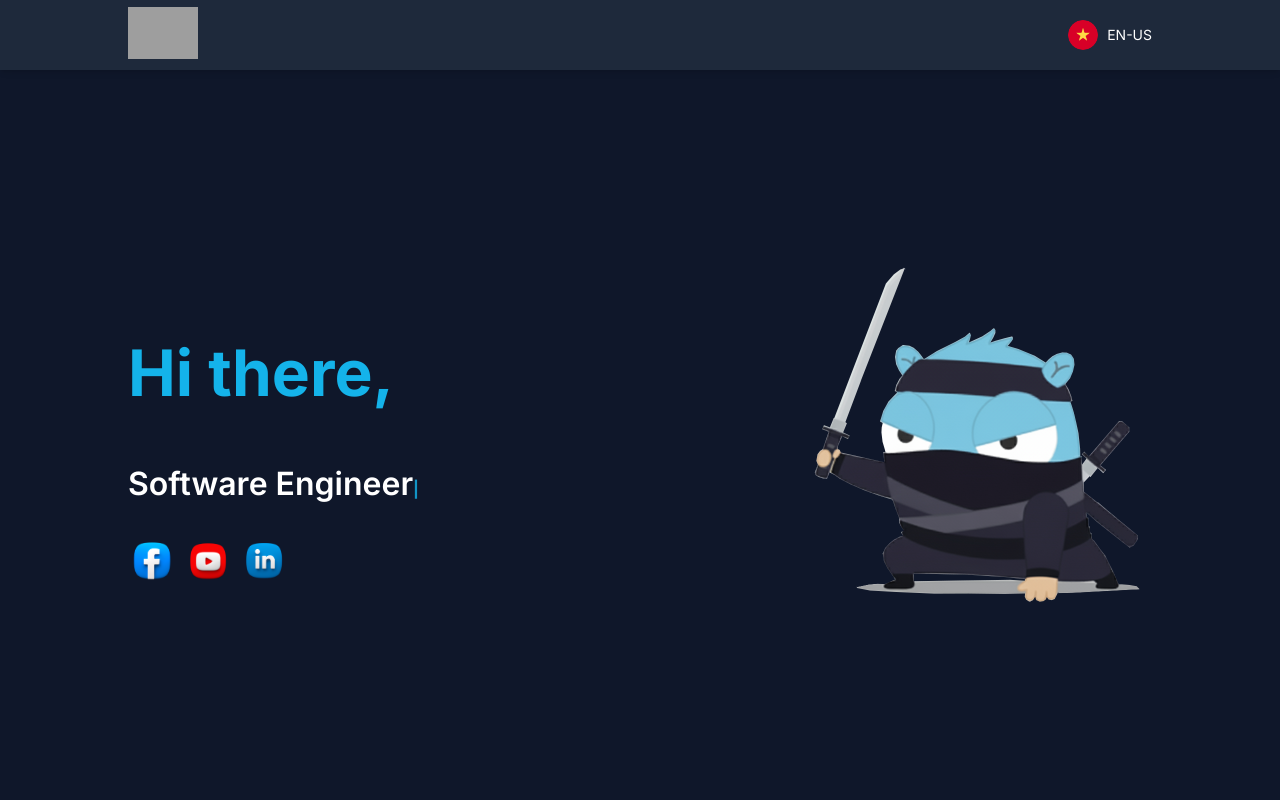
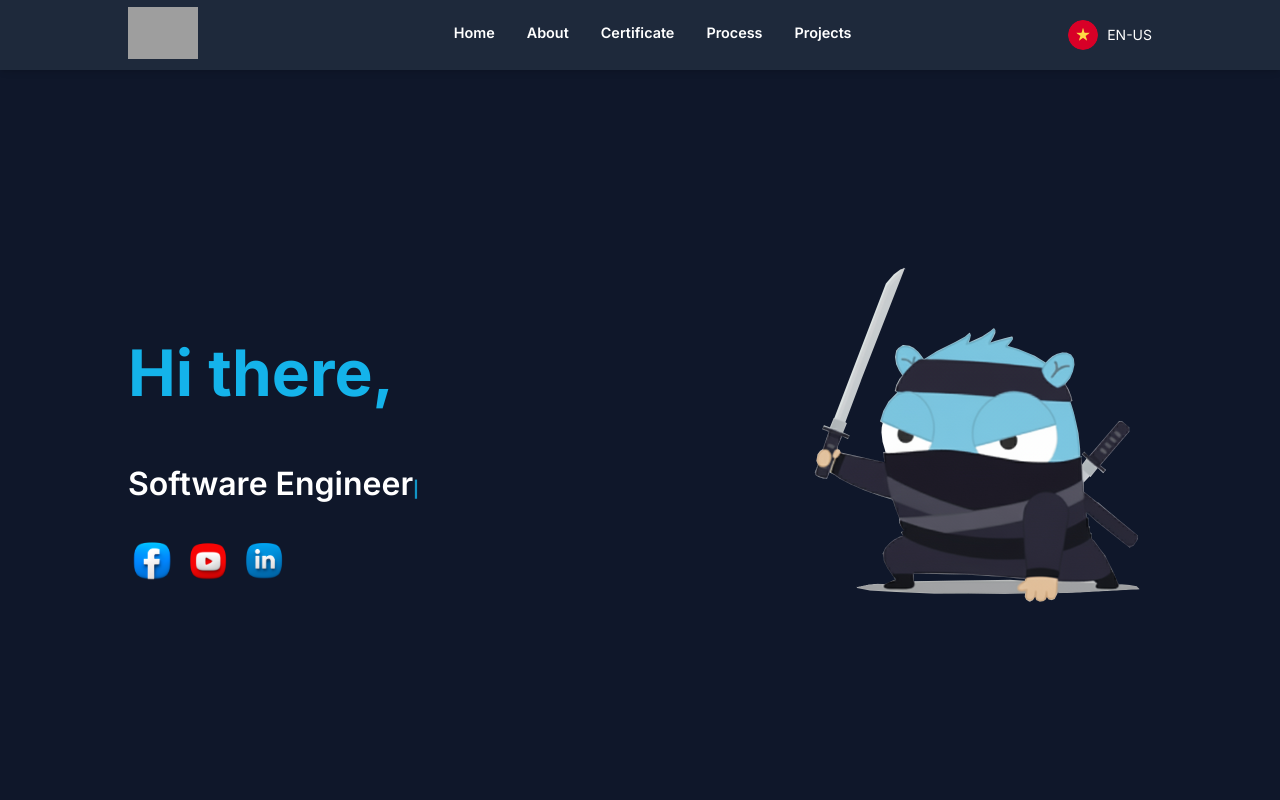
Before and after one commit to minhtrifit/my-portfolio, a React (Vite) app: page / in a window 1280 px wide. Shown: the top 800 px of the page. Built offline with nearby package versions, Linux system fonts and the light colour scheme; grey boxes are pictures that could not be loaded.

Commit message:
feat: add header menu

```diff
--- a/src/components/global/Header/Header.tsx
+++ b/src/components/global/Header/Header.tsx
@@ -1,9 +1,60 @@
+import { useEffect, useState } from 'react';
 import { useLocation, useNavigate } from 'react-router-dom';
+import { Button, Drawer } from 'antd';
+import { useTranslation } from 'react-i18next';
+import { useIsMobile } from '@/hooks/useIsMobile';
+import { useScrollToId } from '@/hooks/useScrollToId';
+import { useActiveSection } from '@/hooks/useActiveSection';
+import { IoMdMenu } from 'react-icons/io';
 import LanguageToggle from '../LanguageToggle/LanguageToggle';
+
+import styles from './styles.module.scss';
 
 const Header = () => {
   const location = useLocation();
   const navigate = useNavigate();
+  const scrollToId = useScrollToId(70);
+  const isMobile = useIsMobile(768);
+  const { t } = useTranslation();
+
+  // const [activeSection, setActiveSection] = useState<string>('home-section');
+  const [openMenu, setOpenMenu] = useState<boolean>(false);
+
+  // useActiveSection(
+  //   ['home-section', 'about-section', 'certificate-section', 'process-section', 'project-section'],
+  //   (value: string) => {
+  //     console.log(value);
+  //     setActiveSection(value);
+  //   },
+  // );
+
+  const NAVIGATIONS = [
+    {
+      key: 'home-navigate',
+      name: t('home'),
+      id: 'home-section',
+    },
+    {
+      key: 'about-navigate',
+      name: t('about'),
+      id: 'about-section',
+    },
+    {
+      key: 'certificate-navigate',
+      name: t('certificate'),
+      id: 'certificate-section',
+    },
+    {
+      key: 'process-navigate',
+      name: t('process'),
+      id: 'process-section',
+    },
+    {
+      key: 'project-navigate',
+      name: t('projects'),
+      id: 'project-section',
+    },
+  ];
 
   const handleNavigateHome = () => {
     if (location.pathname !== '/') {
@@ -13,10 +64,56 @@ const Header = () => {
         top: 0,
         behavior: 'smooth',
       });
+
+      // setActiveSection('home-section');
     }
   };
 
+  const handleNavigateItem = (id: string) => {
+    scrollToId(id);
+    // setActiveSection(id);
+  };
+
+  const showMenu = () => {
+    setOpenMenu(true);
+  };
+
+  const onCloseMenu = () => {
+    setOpenMenu(false);
+  };
+
+  useEffect(() => {
+    if (!isMobile && openMenu) onCloseMenu();
+  }, [isMobile]);
+
   return (
+    <>
+      <Drawer
+        className={styles.mobile__drawer}
+        closable={{ 'aria-label': 'Close Button' }}
+        onClose={onCloseMenu}
+        open={openMenu}
+        placement='left'
+      >
+        <ul className='p-0 flex flex-col'>
+          {NAVIGATIONS.map((item) => {
+            return (
+              <li key={item.key} className='list-none'>
+                <div
+                  className='px-8 py-4 hover:cursor-pointer'
+                  onClick={() => {
+                    handleNavigateItem(item.id);
+                    onCloseMenu();
+                  }}
+                >
+                  <span className={`text-[0.9rem] font-semibold`}>{item.name}</span>
+                </div>
+              </li>
+            );
+          })}
+        </ul>
+      </Drawer>
+
       <header className='fixed top-0 left-0 z-[100] w-full h-[70px] flex bg-secondary-gray shadow-md'>
         <div
           className='w-full max-w-[1024px] mx-auto px-[16px] py-[10px]
@@ -26,9 +123,39 @@ const Header = () => {
             <img className='w-full' src='/assets/images/logo.png' alt='logo' />
           </div>
 
+          {!isMobile && (
+            <ul className='h-full flex gap-8'>
+              {NAVIGATIONS.map((item) => {
+                return (
+                  <li key={item.key} className='list-none'>
+                    <div
+                      className={'relative h-full mt-3 hover:cursor-pointer'}
+                      onClick={() => {
+                        handleNavigateItem(item.id);
+                      }}
+                    >
+                      <span className={`text-[0.9rem] font-semibold`}>{item.name}</span>
+
+                      {/* {item.id === activeSection && (
+                        <div
+                          className='absolute bottom-[10px] left-1/2 -translate-x-1/2
+                                      w-[30px] h-[6px] bg-primary rounded-md'
+                        />
+                      )} */}
+                    </div>
+                  </li>
+                );
+              })}
+            </ul>
+          )}
+
+          <div className='flex items-center gap-5'>
             <LanguageToggle />
+            {isMobile && <Button icon={<IoMdMenu size={20} />} onClick={showMenu} />}
+          </div>
         </div>
       </header>
+    </>
   );
 };
 
--- /dev/null
+++ b/src/components/global/Header/styles.module.scss
@@ -0,0 +1,5 @@
+.mobile__drawer {
+  :global(.ant-drawer-body) {
+    padding: 0 !important;
+  }
+}
--- /dev/null
+++ b/src/hooks/useActiveSection.ts
@@ -0,0 +1,27 @@
+import { useEffect } from 'react';
+
+export const useActiveSection = (sectionIds: string[], onChange: (id: string) => void) => {
+  useEffect(() => {
+    const observer = new IntersectionObserver(
+      (entries) => {
+        entries.forEach((entry) => {
+          if (entry.isIntersecting) {
+            onChange(entry.target.id);
+          }
+        });
+      },
+      {
+        root: null,
+        rootMargin: '0px',
+        threshold: 0.5, // phần trăm section hiển thị trong viewport
+      },
+    );
+
+    sectionIds.forEach((id) => {
+      const el = document.getElementById(id);
+      if (el) observer.observe(el);
+    });
+
+    return () => observer.disconnect();
+  }, [sectionIds, onChange]);
+};
--- /dev/null
+++ b/src/hooks/useScrollToId.ts
@@ -0,0 +1,26 @@
+import { useCallback } from 'react';
+
+type ScrollPosition = 'start' | 'center' | 'end';
+
+export function useScrollToId(defaultOffset = 0) {
+  const scrollToId = useCallback(
+    (id: string, position: ScrollPosition = 'start') => {
+      const element = document.getElementById(id);
+
+      if (element) {
+        const elementTop = element.getBoundingClientRect().top + window.scrollY;
+        const offset =
+          position === 'center'
+            ? elementTop - window.innerHeight / 2 + element.offsetHeight / 2 - defaultOffset
+            : position === 'end'
+            ? elementTop + element.offsetHeight - window.innerHeight - defaultOffset
+            : elementTop - defaultOffset;
+
+        window.scrollTo({ top: offset, behavior: 'smooth' });
+      }
+    },
+    [defaultOffset],
+  );
+
+  return scrollToId;
+}
--- a/src/i18n/locales/en/translation.json
+++ b/src/i18n/locales/en/translation.json
@@ -1,4 +1,7 @@
 {
+  "home": "Home",
+  "about": "About",
+  "certificate": "Certificate",
   "hello": "Hi there",
   "i-am-tri": "I'm Minh Tris",
   "software-engineer": "Software Engineer",
--- a/src/i18n/locales/vi/translation.json
+++ b/src/i18n/locales/vi/translation.json
@@ -1,4 +1,7 @@
 {
+  "home": "Trang chủ",
+  "about": "Giới thiệu",
+  "certificate": "Chứng chỉ",
   "hello": "Xin chào",
   "i-am-tri": "Tớ là Minh Trí",
   "software-engineer": "Một lập trình viên",
--- a/src/pages/home/components/about-section/AboutSection.tsx
+++ b/src/pages/home/components/about-section/AboutSection.tsx
@@ -35,7 +35,7 @@ const AboutSection = () => {
   });
 
   return (
-    <section className='w-full flex bg-secondary-gray overflow-x-hidden'>
+    <section id='about-section' className='w-full flex bg-secondary-gray overflow-x-hidden'>
       <div
         className='mx-auto w-full max-w-[1024px] px-[16px] my-[100px]
                     grid grid-cols-1 lg:grid-cols-[350px_1fr] gap-[50px]'
@@ -71,11 +71,11 @@ const AboutSection = () => {
           <Marquee autoFill>
             {TECH_STACK.map((tech: { name: string; logo: string }) => {
               return (
-                <div key={uuidv4()} className='mx-10 h-[100px]'>
+                <div key={uuidv4()} className='mx-10 h-[80px]'>
                   <div className='w-full h-full bg-primary-gray px-6 rounded-md flex items-center justify-center'>
                     <img
                       src={get(tech, 'logo', '')}
-                      className='w-[60px]'
+                      className='w-[50px]'
                       alt={`${get(tech, 'name', '')}-logo`}
                     />
                   </div>
--- a/src/pages/home/components/carrer-section/CarrerSection.tsx
+++ b/src/pages/home/components/carrer-section/CarrerSection.tsx
@@ -42,7 +42,7 @@ const CarrerSection = () => {
   ];
 
   return (
-    <section className='w-full flex bg-secondary-gray overflow-x-hidden'>
+    <section id='process-section' className='w-full flex bg-secondary-gray overflow-x-hidden'>
       <div className='mx-auto w-full max-w-[1024px] px-[16px] my-[100px]'>
         <h2 className='text-center text-primary text-[2rem]'>{t('process')}</h2>
 
--- a/src/pages/home/components/edu-section/EduSection.tsx
+++ b/src/pages/home/components/edu-section/EduSection.tsx
@@ -65,7 +65,7 @@ const EduSection = () => {
   });
 
   return (
-    <section className='w-full flex overflow-x-hidden'>
+    <section id='certificate-section' className='w-full flex overflow-x-hidden'>
       <div
         className='mx-auto w-full max-w-[1024px] px-[16px] my-[100px]
                     grid grid-cols-1 lg:grid-cols-[1fr_350px] gap-[50px]'
--- a/src/pages/home/components/hero-section/HeroSection.tsx
+++ b/src/pages/home/components/hero-section/HeroSection.tsx
@@ -18,7 +18,7 @@ const HeroSection = () => {
   });
 
   return (
-    <section className='w-full flex overflow-x-hidden'>
+    <section id='home-section' className='w-full flex overflow-x-hidden'>
       <div
         className={`mx-auto w-full max-w-[1024px] min-h-[calc(100vh-70px)] px-[16px]
                     flex flex-wrap items-center justify-center sm:justify-between gap-[50px]`}
--- a/src/pages/home/components/project-section/ProjectSection.tsx
+++ b/src/pages/home/components/project-section/ProjectSection.tsx
@@ -98,7 +98,7 @@ const ProjectSection = () => {
   const projects = get(data, 'data', []);
 
   return (
-    <section className='w-full flex overflow-x-hidden'>
+    <section id='project-section' className='w-full flex overflow-x-hidden'>
       <div className='mx-auto w-full max-w-[1024px] px-[16px] my-[100px]'>
         <h2 className='text-center text-primary text-[2rem]'>{t('projects')}</h2>
 
```
Also changed, not shown: src/components/global/ScrollProgressBar/ScrollProgressBar.tsx (added, +28 -0 lines). Lines whose indentation alone changed are shown as unchanged.
